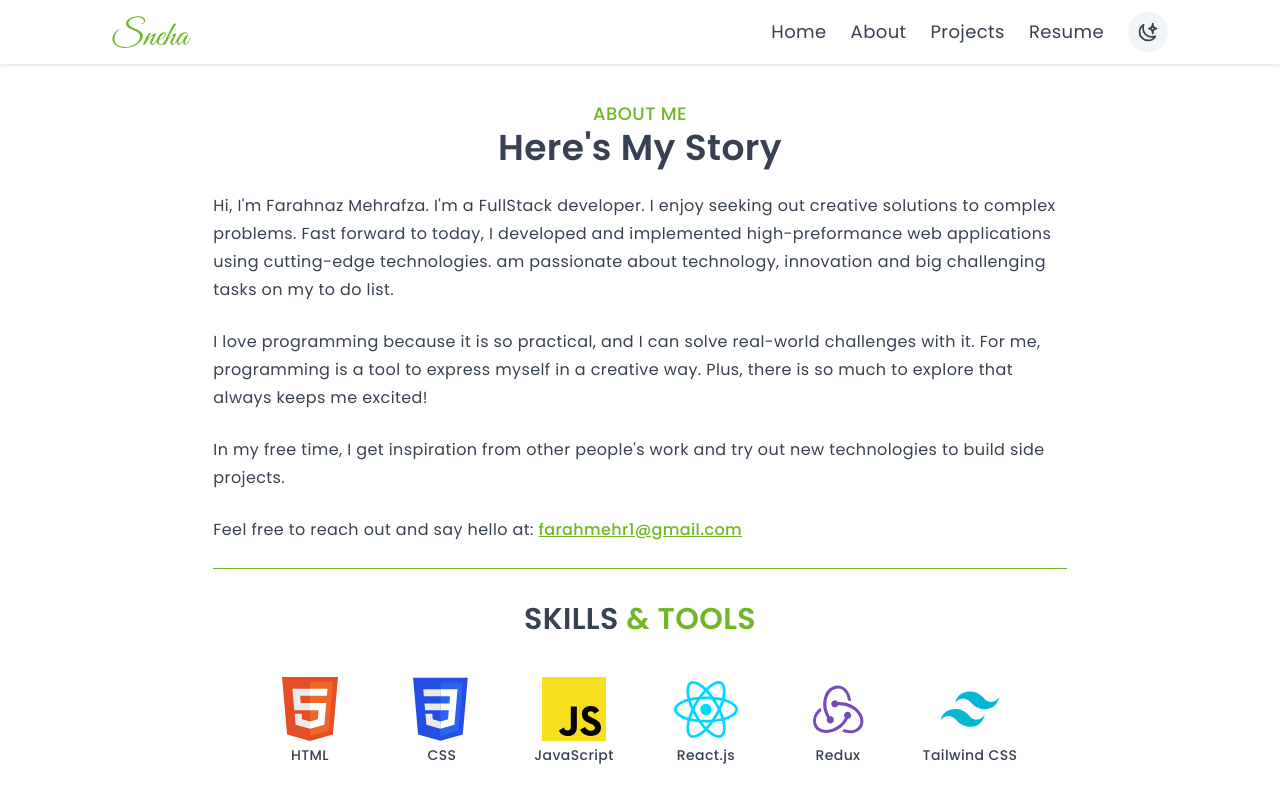
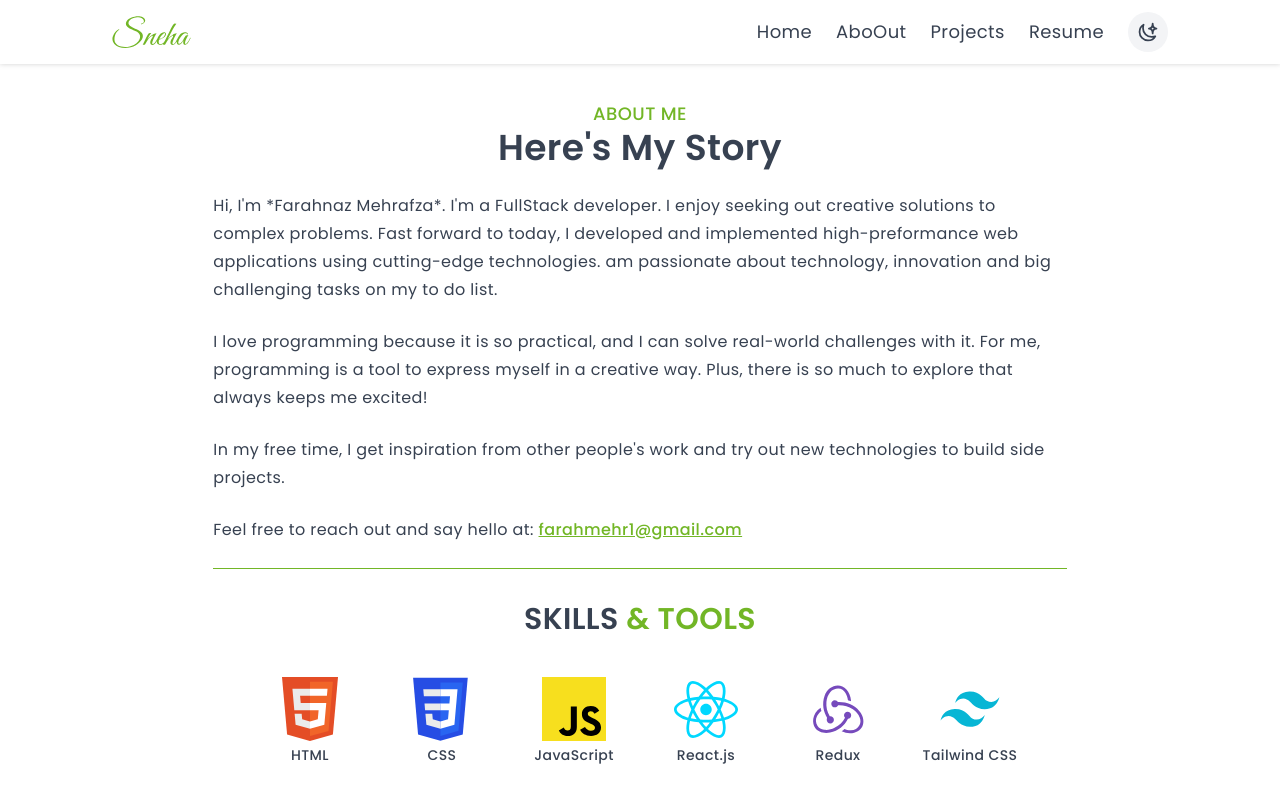
Before and after one commit to FarahnazMehrafza/fara_portfolio, a Next.js app: page /about in a window 1280 px wide. Shown: the top 791 px of the page. Built offline with nearby package versions, Linux system fonts and the light colour scheme.

Commit message:
name change

```diff
--- a/components/navbar/MobileLinks.js
+++ b/components/navbar/MobileLinks.js
@@ -31,7 +31,7 @@ export default function MobileLinks({ close }) {
       </Link>
 
       <a
-        href="/farahn"
+        href="/farahna"
         rel="noreferrer"
         target={"_blank"}
         className="block w-0 px-3 py-2 font-medium hover:text-green dark:hover:text-mustard"
--- a/components/navbar/NavLinks.js
+++ b/components/navbar/NavLinks.js
@@ -10,7 +10,7 @@ export default function NavLinks() {
           <Link href="/">home</Link>
         </StyledNavLink>
         <StyledNavLink>
-          <Link href="/about">about</Link>
+          <Link href="/about">aboOut</Link>
         </StyledNavLink>
         <StyledNavLink>
           <Link href="/projects">projects</Link>
--- a/pages/about.js
+++ b/pages/about.js
@@ -15,7 +15,7 @@ export default function About() {
           </p>
           <div className="mt-6 leading-7">
             <p className="mb-6">
-              Hi, I&#39;m Farahnaz Mehrafza. I&#39;m a FullStack developer.
+              Hi, I&#39;m *Farahnaz Mehrafza*. I&#39;m a FullStack developer.
               I enjoy seeking out creative solutions to complex problems.
               Fast forward to today, I developed and implemented high-preformance
               web applications using cutting-edge technologies.  am passionate
```
